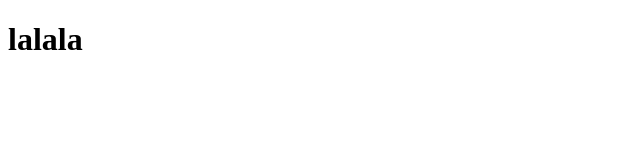
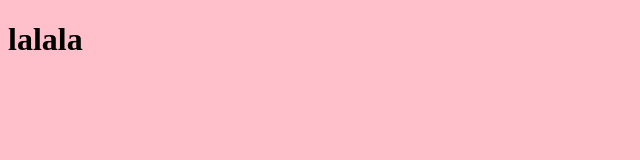
Before and after one commit to mariamarvel/Avenue, a plain HTML site: page index.html in a window 1280 px wide. Shown: the whole page, without its empty margins (0-640 px from the left). Drawn offline with Linux system fonts and the light colour scheme.

Commit message:
добавили ссылку

```diff
--- a/index.html
+++ b/index.html
@@ -4,6 +4,7 @@
     <meta charset="UTF-8">
     <meta http-equiv="X-UA-Compatible" content="IE=edge">
     <meta name="viewport" content="width=device-width, initial-scale=1.0">
+    <link rel="stylesheet" href="../Avenue/style.css">
     <title>575667899</title>
 </head>
 <body>
--- /dev/null
+++ b/style.css
@@ -0,0 +1,3 @@
+body {
+    background-color: pink;
+}
```
